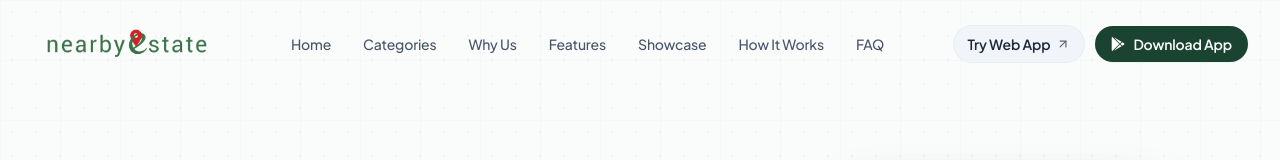
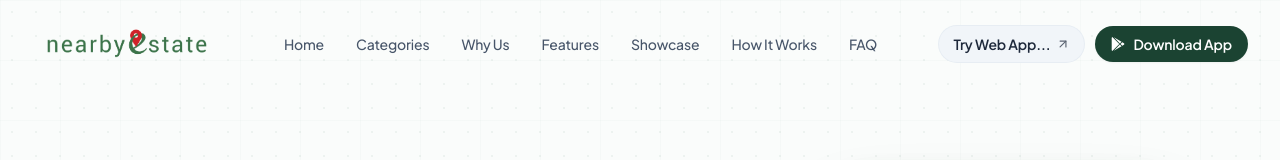
Before and after one commit to AmigosiaDev/nearbyestate-static, a React (Vite) app: page / in a window 1280 px wide. Shown: the top 160 px of the page. Built offline with nearby package versions, Linux system fonts and the light colour scheme.

Commit message:
update: Navbar CTA label

```diff
--- a/src/components/Navbar.tsx
+++ b/src/components/Navbar.tsx
@@ -89,7 +89,7 @@ export const Navbar: React.FC = () => {
               id="navbar_webapp_cta"
               className="inline-flex items-center gap-1.5 px-3.5 py-2 rounded-full bg-slate-100 hover:bg-slate-200/90 text-slate-800 text-xs sm:text-sm font-semibold transition-all duration-200 border border-slate-200/60"
             >
-              <span>Try Web App</span>
+              <span>Try Web App...</span>
               <ArrowUpRight className="w-3.5 h-3.5 opacity-70" />
             </a>
 
```
